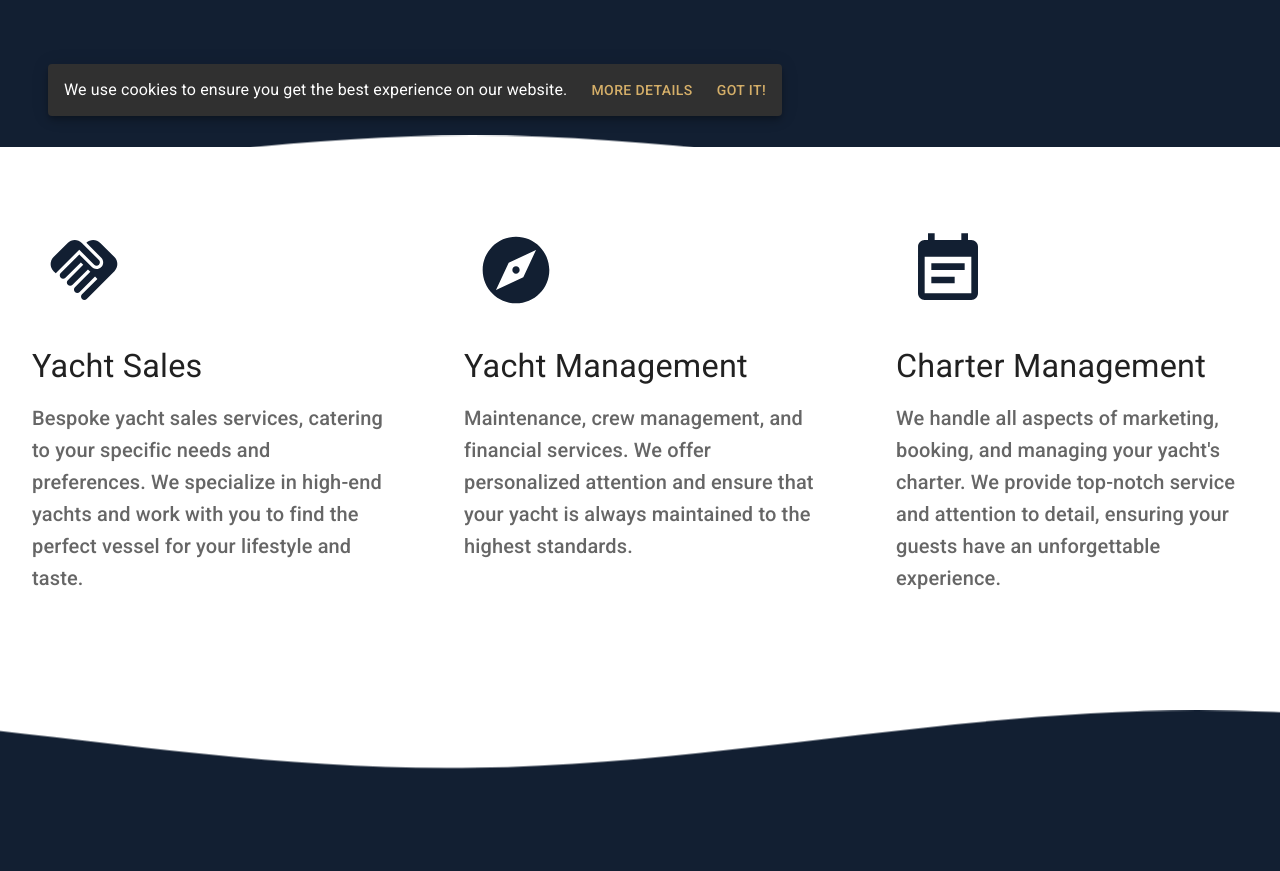
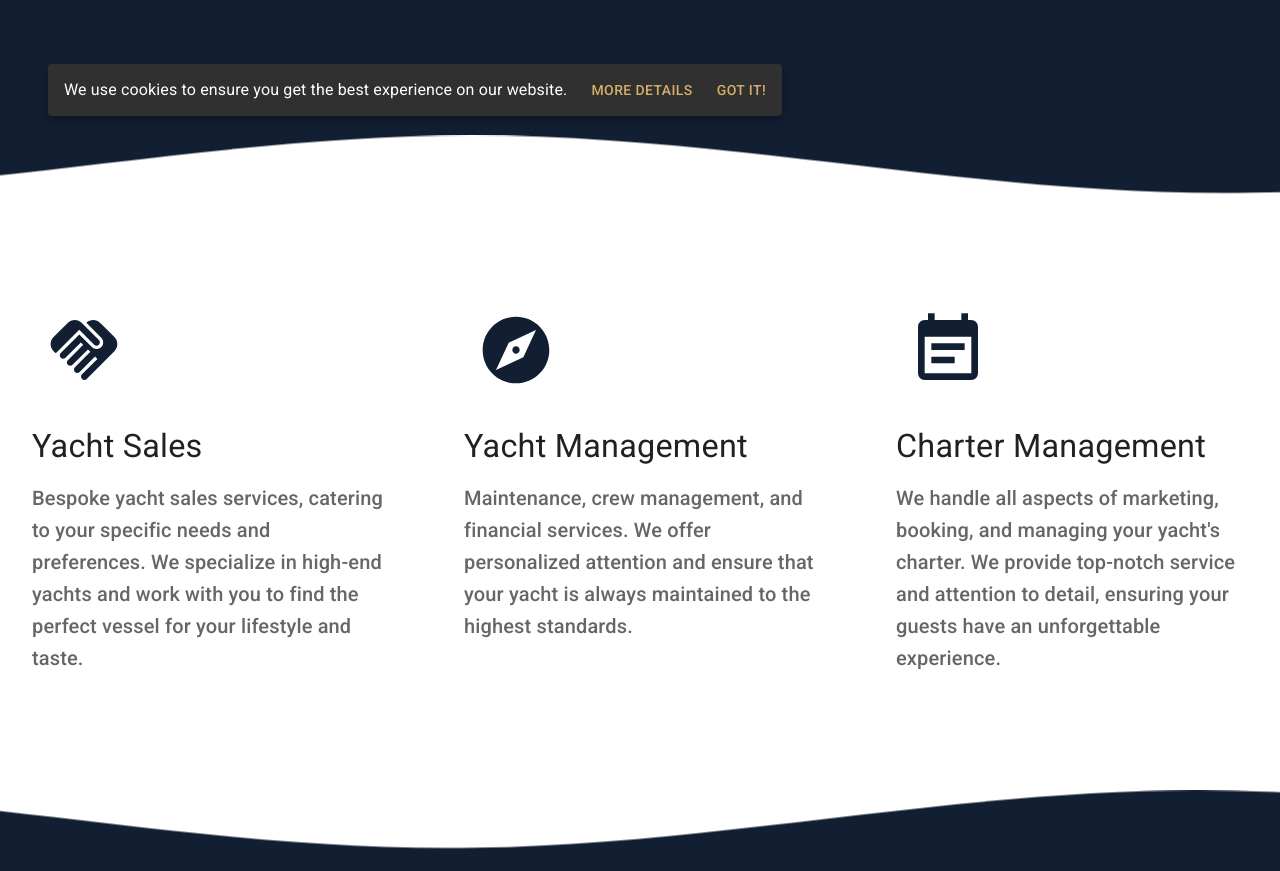
Before and after one commit to bezgolovyponch/brokerage, a React (Create React App) app: page / in a window 1280 px wide. Shown: the part 660-1531 px from the top of the page. Built offline with nearby package versions, Linux system fonts and the light colour scheme; a web font is replaced by a local one.

Commit message:
form fixed

```diff
--- a/src/logged_out/components/home/FeatureSection.js
+++ b/src/logged_out/components/home/FeatureSection.js
@@ -111,7 +111,7 @@ function FeatureSection(props) {
           Specializations
         </Typography> */}
         <div className="container-fluid">
-          <Grid container spacing={calculateSpacing(width, theme)}>
+          <Grid container spacing={calculateSpacing(width, theme)} style={{marginTop: "0"}}>
             {features.map((element) => (
               <Grid
                 item
```
